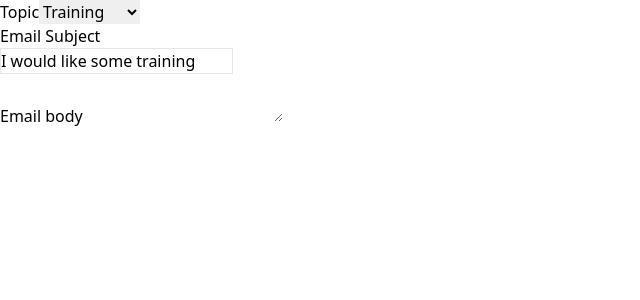
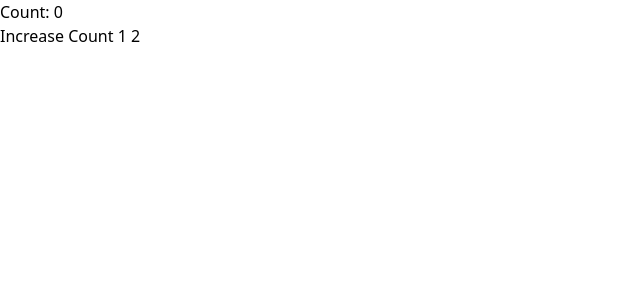
Before and after one commit to gtanchak/POC-semantic-design-tokens, a React (Vite) app: page /user in a window 1280 px wide. Shown: the top 300 px of the page, without its empty margins (0-640 px from the left). Built offline with nearby package versions, Linux system fonts and the light colour scheme; what axios-cache-interceptor would draw is missing.

Commit message:
fix: hooks not called

```diff
--- a/src/pages/user.tsx
+++ b/src/pages/user.tsx
@@ -1,46 +1,31 @@
 import {useState} from "react";
 
+let data = 1
+let newData = 2
 export default function UserPage() {
 
 
-    const defaultValuesByTopic = {
-        training: 'I would like some training',
-        consulting: 'I have consulting needs',
-        question: 'I have some questions',
+    const [count, setCount] = useState(0);
+
+    // Conditional hook call
+    if (count > 1) {
+        // eslint-disable-next-line react-hooks/rules-of-hooks
+        const [name, setName] = useState(1);  // Hook inside condition
+    } else {
+
+        // eslint-disable-next-line react-hooks/rules-of-hooks
+        const [test, setTest] = useState(1);  // Hook inside condition
+
     }
-
-    const [topic, setTopic] = useState('training')
 
 
 
     return (
         <main>
-            <form>
-                <div>
-                <label htmlFor="topic">Topic</label>
-                <select
-                    id="topic"
-                    value={topic}
-                    onChange={(e) => setTopic(e.target.value)}
-                >
-                    <option value="training">Training</option>
-                    <option value="consulting">Consulting</option>
-                    <option value="question">Question</option>
-                </select>
-                </div>
-                <div>
-                <label htmlFor="subject" className="block">Email Subject</label>
-                <input
-                    className="border "
-                    id="subject"
-                    defaultValue={defaultValuesByTopic[topic]}
-                />
-                </div>
-                <div>
-                <label htmlFor="body">Email body</label>
-                <textarea id="body"/>
-                </div>
-            </form>
+            <div>
+                <p>Count: {count}</p>
+                <button onClick={() => setCount(count + 1)}>Increase Count {data} {newData}</button>
+            </div>
         </main>
     )
 }
```
